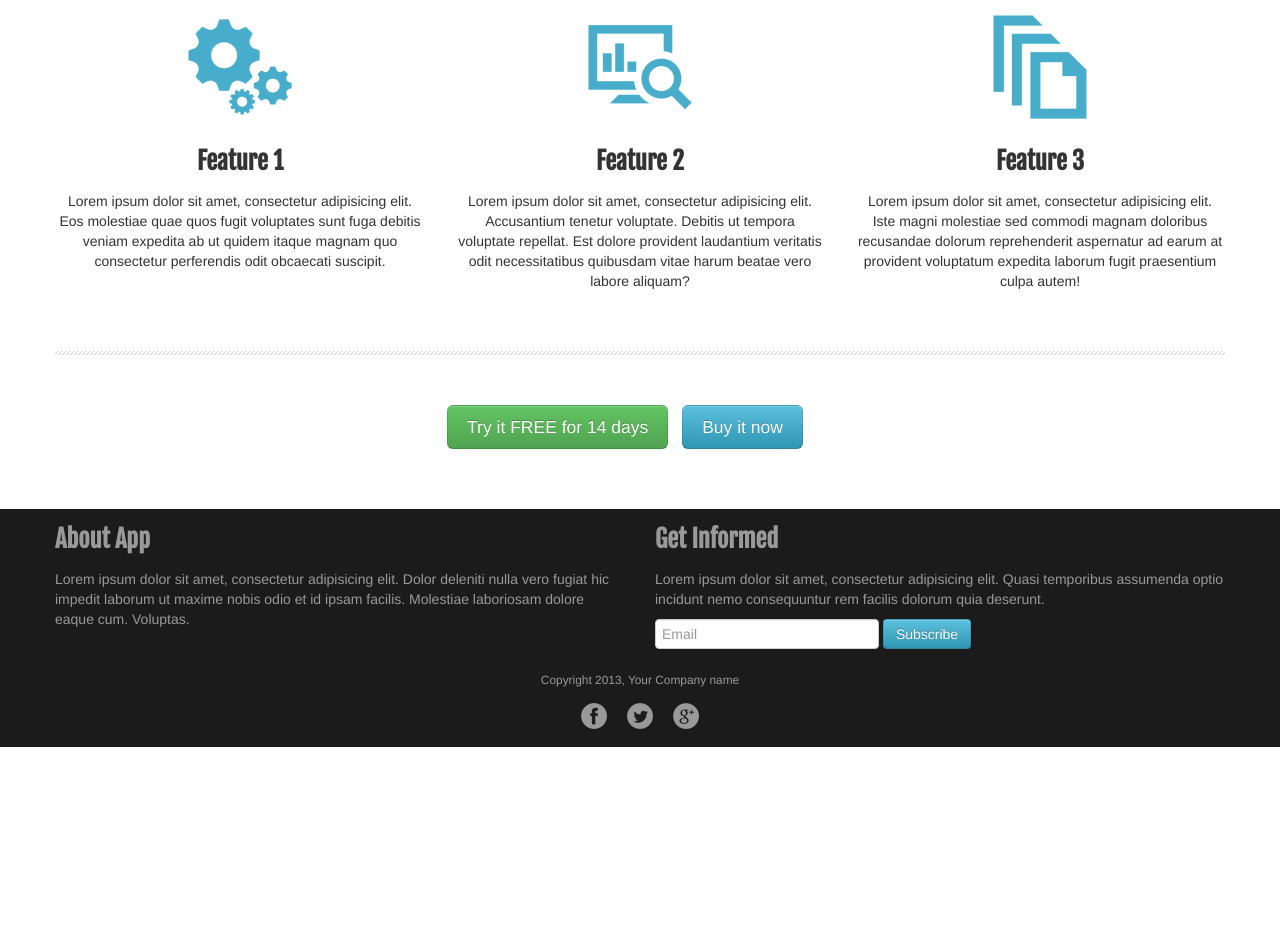
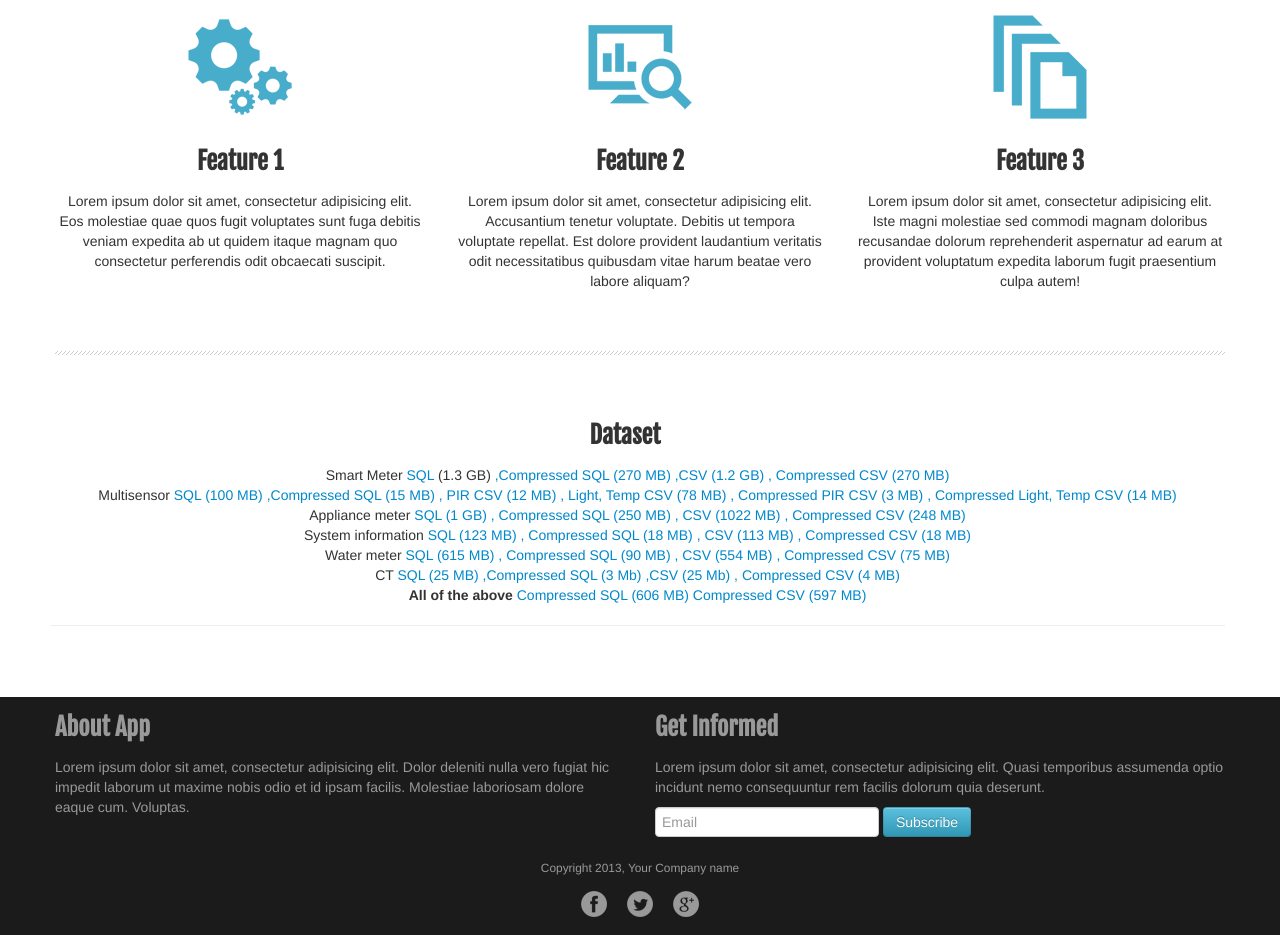
Before and after one commit to iawe/iawe.github.io, a plain HTML site: page index.html in a window 1280 px wide. Shown: the part 1838-2773 px from the top of the page. Before the commit the page ends 2585 px from the top, so only its background shows below. Drawn offline with nearby package versions, Linux system fonts and the light colour scheme.

Commit message:
Added download information

```diff
--- a/index.html
+++ b/index.html
@@ -164,10 +164,66 @@
       <div class="divider"></div>
       <!-- Download items -->
       <div id="download" class="row">
+
+	<h3>Dataset</h3>
+  <ol>
+     Smart Meter
+      <a href="https://copy.com/sxNCDnurZrlj">SQL</a> (1.3 GB)
+      <a href="https://copy.com/hmhN3Htu7rpY">,Compressed SQL (270 MB)</a>
+      <a href="https://copy.com/tkYkkZ4RvFmE">,CSV (1.2 GB)</a>
+      <a href="https://copy.com/Z9AqSZMUvLSd">, Compressed CSV (270 MB)</a>
+    <br/>
+    Multisensor
+     <a href="https://copy.com/IcDq9UvLUZO8">SQL (100 MB)</a>
+     <a href="https://copy.com/DcJpjVVJPURS">,Compressed SQL (15 MB)</a>
+     <a href="https://copy.com/OKq4KfIEtJSs">, PIR CSV (12 MB)</a>
+     <a href="https://copy.com/dN3rFYo2M9Kz">, Light, Temp CSV (78 MB)</a>
+     <a href="https://copy.com/FGfrtGgDUCYO">, Compressed PIR CSV (3 MB) </a>
+     <a href="https://copy.com/E76CZIaTItIC"> , Compressed Light, Temp  CSV (14 MB)</a>
+     <br/>
+
+    Appliance meter
+    <a href="https://copy.com/UvEGYR7VCliA">SQL (1 GB)</a>
+    <a href="https://copy.com/CHgLO2r2rDQ4">, Compressed SQL (250 MB)</a>
+    <a href="https://copy.com/tqmAnyeVwbJX">, CSV (1022 MB)</a>
+    <a href="https://copy.com/97KtRjXG6h7h">, Compressed CSV (248 MB)</a>
+    <br/>
+
+    System information
+    <a href="https://copy.com/CtD7vXxGNt0k">SQL (123 MB)</a>
+    <a href="https://copy.com/OkbBcX0q8k4u">, Compressed SQL (18 MB)</a>
+    <a href="https://copy.com/xugH8DSAX2zh">, CSV (113 MB)</a>
+    <a href="https://copy.com/F3soKYcpcDrf">, Compressed CSV (18 MB)</a>
+    <br/>
+
+    Water meter
+    <a href="https://copy.com/9BOOQLqqCs2M">SQL (615 MB)</a>
+    <a href="https://copy.com/zsq0qGqbpYlj">, Compressed SQL (90 MB)</a>
+    <a href="https://copy.com/xTw0NmVi0RVn">, CSV (554 MB)</a>
+    <a href="https://copy.com/PBYdqTYpf1HI">, Compressed CSV (75 MB)</a>
+    <br/>
+
+    CT
+      <a href="https://copy.com/SCOJElKqy8yD">SQL (25 MB)</a>
+      <a href="https://copy.com/3tePk8t3l9Eq">,Compressed SQL (3 Mb)</a>
+      <a href="https://copy.com/ijyb83yXCgal">,CSV (25 Mb)</a>
+      <a href="https://copy.com/41c0DhLIaCBP">, Compressed CSV (4 MB) </a>
+<br/>
+
+
+    <b>All of the above</b>
+    <a href="https://copy.com/pSpGYfN8sJxJ"> Compressed SQL (606 MB)</a>
+    <a href="https://copy.com/nkFfpqaU76cr"> Compressed CSV (597 MB)</a>
+
+<br/>
+<hr>
+
+	<!-- COMMENTED
         <ul class="inline">
           <li><a href="#" class="btn btn-large btn-success">Try it FREE for 14 days</a></li>
           <li><a href="#" class="btn btn-large btn-info">Buy it now</a></li>
         </ul>
+       -->
 
       </div>
     </div> <!-- /container -->
```
